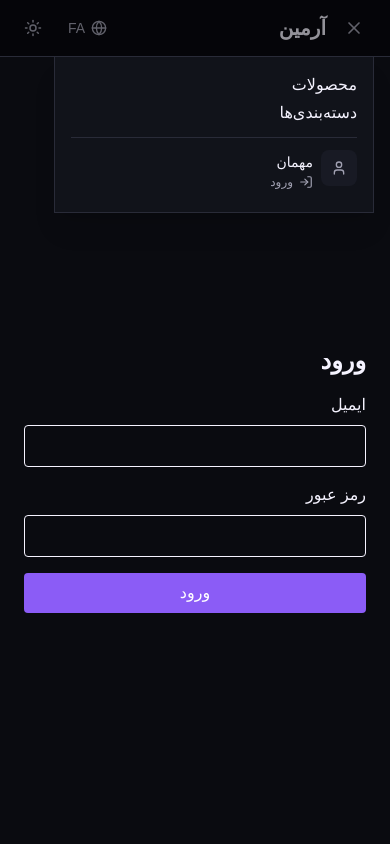
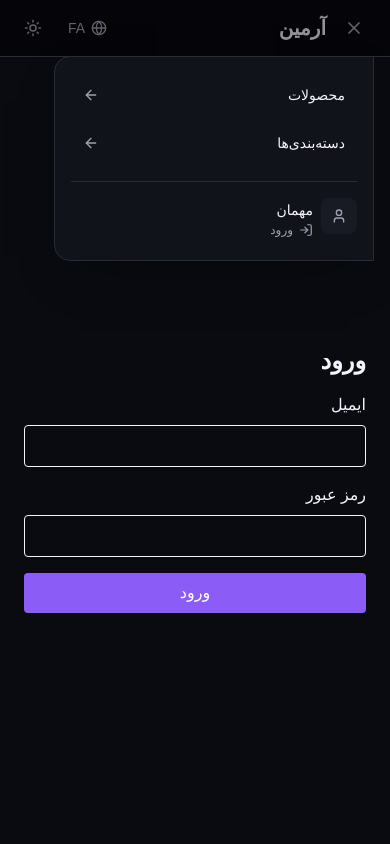
Before and after one commit to dxmersila/armin-web, a Next.js app: page /login in a window 390 px wide. Both pictures are taken after a click on the button 354 px from the left and 28 px from the top of the page. Shown: the top 844 px of the page. Built offline with nearby package versions, Linux system fonts and the light colour scheme; no server answers.

Commit message:
style: polish header and mobile menu

```diff
--- a/src/components/layout/HeaderUserMenu.tsx
+++ b/src/components/layout/HeaderUserMenu.tsx
@@ -51,7 +51,7 @@ export default function HeaderUserMenu() {
         title={t('common.logout')}
         className="flex size-8 shrink-0 cursor-pointer items-center justify-center rounded-lg text-muted transition hover:bg-surface-muted hover:text-foreground"
       >
-        <LogOut className="size-4" />
+        <LogOut className="size-4 ltr:rotate-180" />
       </button>
     </div>
   )
--- a/src/components/layout/NavigationLinks.tsx
+++ b/src/components/layout/NavigationLinks.tsx
@@ -1,17 +1,44 @@
 'use client'
 
 import Link from 'next/link'
+import { ArrowRight } from 'lucide-react'
 
 import { useTranslations } from '@/hooks/useTranslations'
 
 interface NavigationLinksProps {
   onNavigate?: () => void
+  mobile?: boolean
 }
 
 export default function NavigationLinks({
   onNavigate,
+  mobile = false,
 }: NavigationLinksProps) {
   const t = useTranslations()
+
+  if (mobile) {
+    return (
+      <>
+        <Link
+          href="/items"
+          onClick={onNavigate}
+          className="group flex items-center justify-between rounded-xl px-3 py-3 text-sm font-medium text-foreground transition-colors hover:bg-surface-muted"
+        >
+          <span>{t('navigation.items')}</span>
+          <ArrowRight className="size-4 text-muted transition-colors group-hover:text-primary rtl:rotate-180" />
+        </Link>
+
+        <Link
+          href="/#categories"
+          onClick={onNavigate}
+          className="group flex items-center justify-between rounded-xl px-3 py-3 text-sm font-medium text-foreground transition-colors hover:bg-surface-muted"
+        >
+          <span>{t('navigation.categories')}</span>
+          <ArrowRight className="size-4 text-muted transition-colors group-hover:text-primary rtl:rotate-180" />
+        </Link>
+      </>
+    )
+  }
 
   return (
     <>
--- a/src/components/layout/UserMenu.tsx
+++ b/src/components/layout/UserMenu.tsx
@@ -78,7 +78,7 @@ export default function UserMenu({
         className="mt-1 flex cursor-pointer items-center gap-2 text-xs font-medium text-muted transition hover:text-foreground focus-visible:outline-none focus-visible:ring-2 focus-visible:ring-foreground/20"
       >
         <span className="flex size-9 shrink-0 items-center justify-center rounded-lg bg-surface-muted text-muted">
-          <LogOut className="size-4" />
+          <LogOut className="size-4 rtl:rotate-180" />
         </span>
 
         <span>{t('common.logout')}</span>
--- a/src/components/layout/mobile/MobileMenu.tsx
+++ b/src/components/layout/mobile/MobileMenu.tsx
@@ -88,14 +88,14 @@ export default function MobileMenu() {
           <div
             ref={menuRef}
             id="mobile-navigation"
-            className="fixed inset-s-0 top-14 z-50 w-80 max-w-[calc(100vw-1rem)] border border-border bg-surface p-4 shadow-xl"
+            className="fixed inset-s-0 top-14 z-50 w-80 max-w-[calc(100vw-1rem)] rounded-e-2xl border border-border bg-surface p-4 shadow-[0_20px_50px_-25px_rgba(0,0,0,0.5)]"
           >
             <nav className="flex flex-col text-start">
               <div className="flex flex-col gap-1">
-                <NavigationLinks onNavigate={closeMenu} />
+                <NavigationLinks onNavigate={closeMenu} mobile />
               </div>
 
-              <div className="my-3 border-t border-border" />
+              <div className="my-4 border-t border-border" />
 
               <UserMenu onNavigate={closeMenu} />
             </nav>
```
